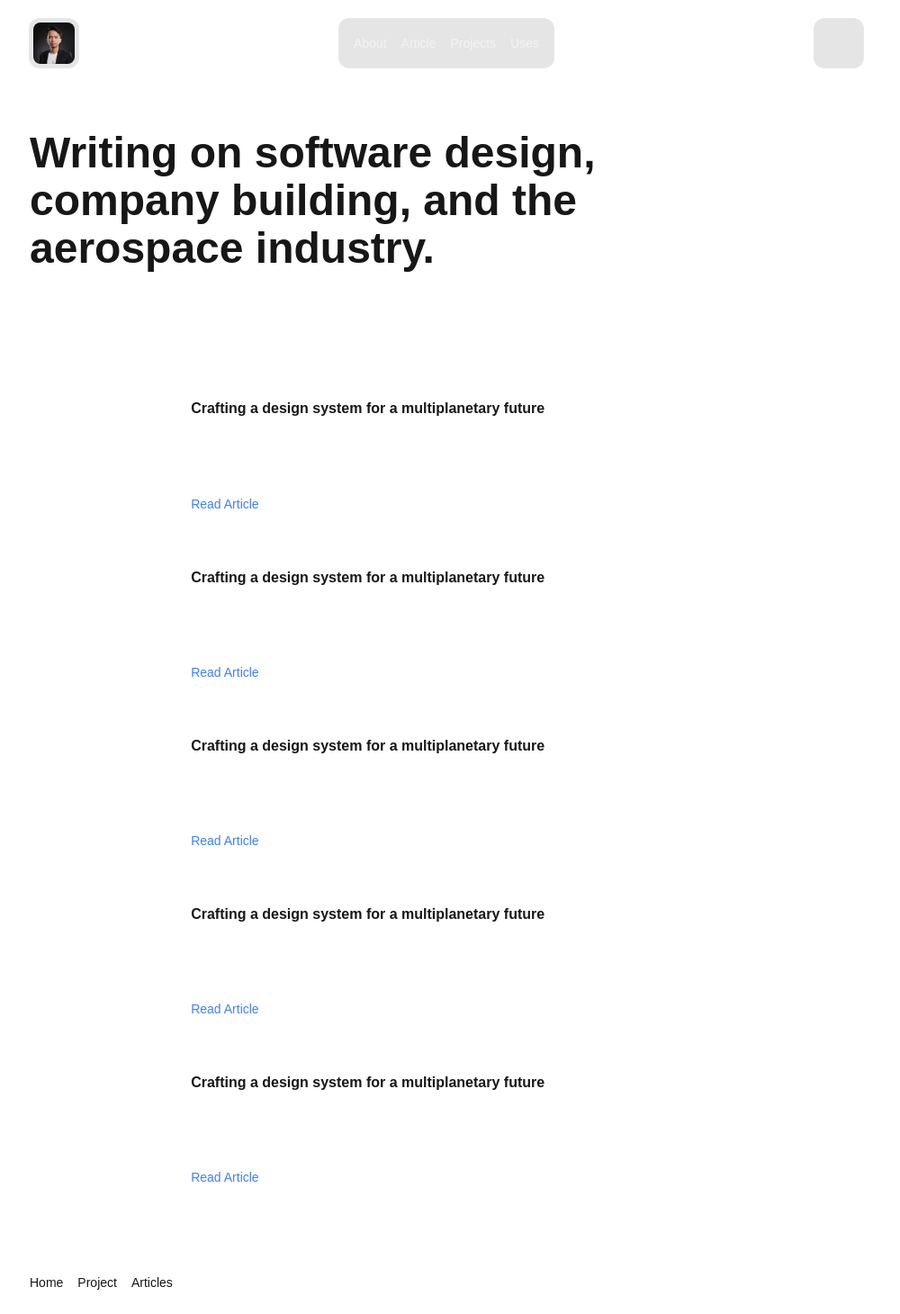
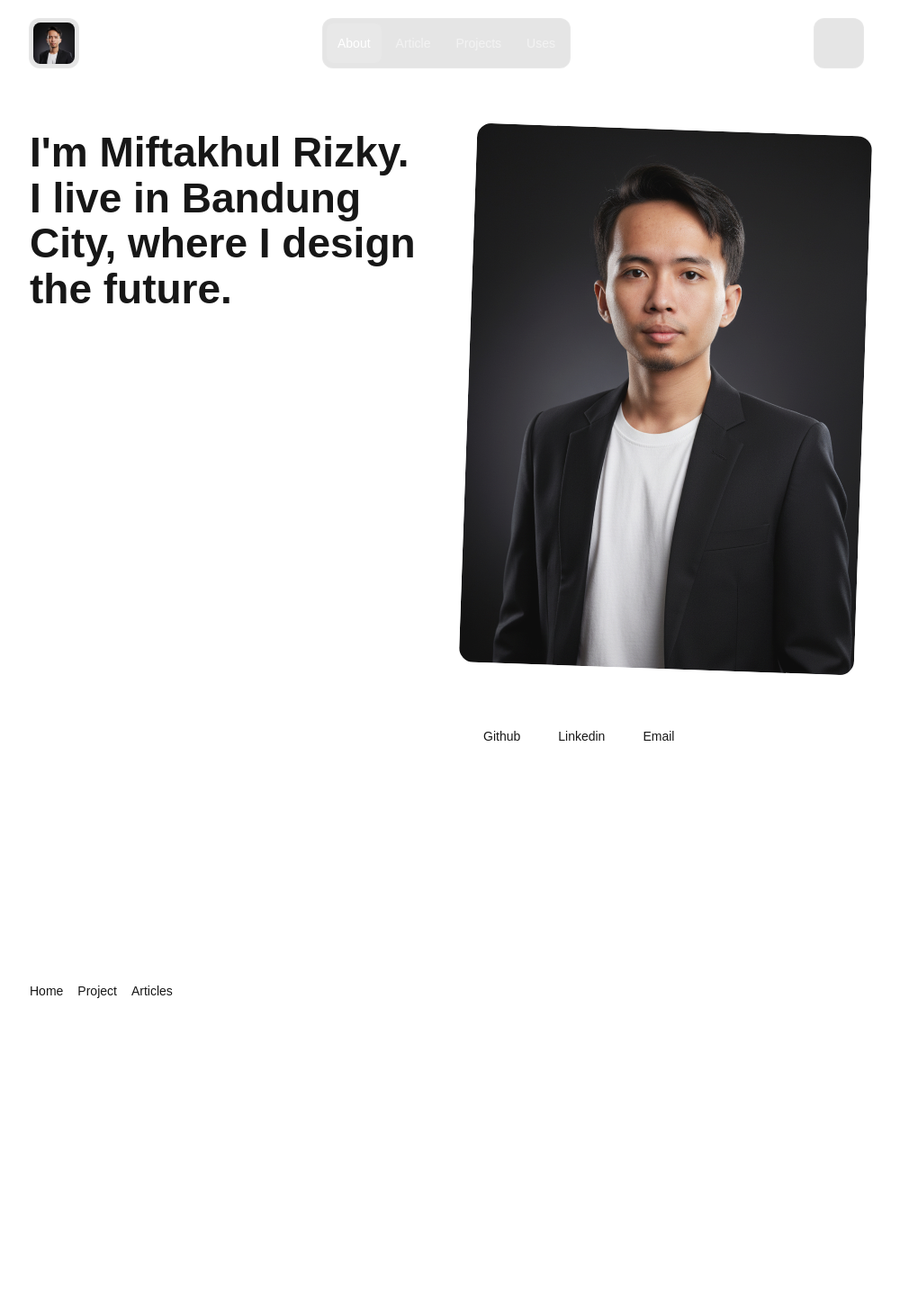
Before and after one commit to mmriz16/portfolio-latest, a Next.js app: page /pages/about in a window 1280 px wide. Shown: the whole page at 90% size, without its empty margins (144-1144 px from the left). After the commit the page ends 1136 px from the top, so only its background shows below. Built offline with nearby package versions, Linux system fonts and the light colour scheme.

Commit message:
feat: update UI components and add profile image
- Add border and hover effects to articles and project cards
- Update navbar styling and active link highlighting
- Add profile image and social links to about page
- Restructure home page layout
- Update uses page with categorized content

```diff
--- a/src/app/components/navbar.tsx
+++ b/src/app/components/navbar.tsx
@@ -1,20 +1,23 @@
 'use client';
 import Image from 'next/image';
 import Link from 'next/link';
+import { usePathname } from 'next/navigation';
 
 
 export default function Navbar() {
+  const pathname = usePathname();
+
   return (
     <div className="container w-full  lg:max-w-3xl xl:max-w-5xl mx-auto px-4 md:px-12 fixed top-5 left-1/2 -translate-x-1/2 flex justify-between">
       <div className="p-1 rounded-xl bg-black/10 w-fit h-fit border border-white/10 backdrop-blur-xl">
         <Link href="/"><Image className="rounded-lg" width={46} height={46} src="/img/profile.jpg" alt="profile" /></Link>
       </div>
-      <div className="p-4 rounded-xl bg-black/10 w-fit border border-white/10 backdrop-blur-xl hidden md:flex justify-center">
-        <ul className="flex gap-4 text-sm items-center text-white/50">
-          <li className="hover:text-white"><Link href="/pages/about">About</Link></li>
-          <li className="hover:text-white"><Link href="/pages/articles/list">Article</Link></li>
-          <li className="hover:text-white"><Link href="/pages/project/list">Projects</Link></li>
-          <li className="hover:text-white"><Link href="/pages/uses">Uses</Link></li>
+      <div className="p-1 rounded-xl bg-black/10 w-fit border border-white/10 backdrop-blur-xl hidden md:flex justify-center">
+        <ul className="flex gap-1 text-sm items-center text-white/50">
+          <Link href="/pages/about"><li className={`hover:text-white hover:bg-white/10 rounded-lg p-3 hover:cursor-pointer ${pathname === '/pages/about' ? 'text-white bg-white/10' : ''}`}>About</li></Link>
+          <Link href="/pages/articles/list"><li className={`hover:text-white hover:bg-white/10 rounded-lg p-3 hover:cursor-pointer ${pathname.startsWith('/pages/articles') ? 'text-white bg-white/10' : ''}`}>Article</li></Link>
+          <Link href="/pages/project/list"><li className={`hover:text-white hover:bg-white/10 rounded-lg p-3 hover:cursor-pointer ${pathname.startsWith('/pages/project') ? 'text-white bg-white/10' : ''}`}>Projects</li></Link>
+          <Link href="/pages/uses"><li className={`hover:text-white hover:bg-white/10 rounded-lg p-3 hover:cursor-pointer ${pathname === '/pages/uses' ? 'text-white bg-white/10' : ''}`}>Uses</li></Link>
         </ul>
       </div>
       <div className="flex gap-3">
--- a/src/app/page.tsx
+++ b/src/app/page.tsx
@@ -15,15 +15,17 @@ export default function Home() {
       <Navbar />
       <Hero />
       <Photos />
+      <Container>
+        <div className="grid grid-cols-1 gap-4">
           <Project />
-      <Container>
           <div className="grid grid-cols-1 md:grid-cols-12 gap-4">
             <div className="col-span-1 md:col-span-6 w-full h-full">
               <Articles />
             </div>
-          <div className="col-span-1 md:col-span-6 gap-4 w-full flex flex-col md:pr-6 pr-0">
+            <div className="col-span-1 md:col-span-6 gap-4 w-full flex flex-col pr-0">
               <Update />
               <Work />
+            </div>
           </div>
         </div>
       </Container>
--- a/src/app/pages/about/page.tsx
+++ b/src/app/pages/about/page.tsx
@@ -1,4 +1,5 @@
 'use client';
+import Image from 'next/image';
 
 import Container from '../../components/container';
 import Navbar from '../../components/navbar';
@@ -9,74 +10,25 @@ export default function Articles() {
     <>
       <Navbar />
       <Container>
-        <div className="flex flex-col gap-7 px-6 mt-24 mb-12">
-          <div className="w-full max-w-[650px]">
-            <h1 id='title' className="text-5xl font-bold leading-[1.1]">Writing on software design, company building, and the aerospace industry.</h1>
+        <div className="grid grid-cols-2 grid-rows-1 gap-12 px-6 mt-24 mb-12">
+          <div className='flex flex-col gap-12'>
+            <div className="w-full max-w-[650px]">
+              <h1 id='title' className="text-[46px] font-bold leading-[1.1]">I&apos;m Miftakhul Rizky. I live in Bandung City, where I design the future.</h1>
+            </div>
+            <div className="flex flex-col gap-6">
+              <p id='desc' className="text-base font-medium text-white/50">I&apos;ve loved making things for as long as I can remember, and wrote my first program when I was 6 years old, just two weeks after my mom brought home the brand new Macintosh LC 550 that I taught myself to type on.</p>
+              <p id='desc' className="text-base font-medium text-white/50">The only thing I loved more than computers as a kid was space. When I was 8, I climbed the 40-foot oak tree at the back of our yard while wearing my older sister&apos;s motorcycle helmet, counted down from three, and jumped — hoping the tree was tall enough that with just a bit of momentum I&apos;d be able to get to orbit.</p>
+              <p id='desc' className="text-base font-medium text-white/50">I spent the next few summers indoors working on a rocket design, while I recovered from the multiple surgeries it took to fix my badly broken legs. It took nine iterations, but when I was 15 I sent my dad&apos;s Blackberry into orbit and was able to transmit a photo back down to our family computer from space.</p>
+              <p id='desc' className="text-base font-medium text-white/50">Today, I&apos;m the founder of Planetaria, where we&apos;re working on civilian space suits and manned shuttle kits you can assemble at home so that the next generation of kids really can make it to orbit — from the comfort of their own backyards.</p>
+            </div>
           </div>
-          <div className="w-full max-w-[650px]">
-            <p id='desc' className="text-base font-medium text-white/50">All of my long-form thoughts on programming, leadership, product design, and more, collected in chronological order.</p>
-          </div>
-        </div>
-        <div className="flex gap-7 flex-col ml-6 place-content-between h-full border-l-1 mb-2 border-white/20">
-          <div className="flex">
-            <div className="basis-1/6 px-5 py-4">
-              <p className="text-sm text-white/30">August 03, 2025</p>
-            </div>
-            <a href='/articles/detail' className="basis-4/6">
-              <div className="card hover:bg-white/5 px-5 py-4 rounded-xl gap-2 flex flex-col">
-                <h1 className="text-base font-semibold">Crafting a design system for a multiplanetary future</h1>
-                <p className="text-sm leading-[1.6] overflow-ellipsis line-clamp-3 text-white/50">In the ever-evolving landscape of technology, the need for a robust design system that can adapt to the multiplanetary future is more critical than ever. A design system that is flexible, scalable, and efficient can help organizations create seamless user experiences across different platforms and devices.</p>
-                <p className="text-sm text-[#417ffa]">Read Article</p>
-              </div>
-            </a>
-          </div>
-          <div className="flex">
-            <div className="basis-1/6 px-5 py-4">
-              <p className="text-sm text-white/30">August 03, 2025</p>
-            </div>
-            <a href='/articles/detail' className="basis-4/6">
-              <div className="card hover:bg-white/5 px-5 py-4 rounded-xl gap-2 flex flex-col">
-                <h1 className="text-base font-semibold">Crafting a design system for a multiplanetary future</h1>
-                <p className="text-sm leading-[1.6] overflow-ellipsis line-clamp-3 text-white/50">In the ever-evolving landscape of technology, the need for a robust design system that can adapt to the multiplanetary future is more critical than ever. A design system that is flexible, scalable, and efficient can help organizations create seamless user experiences across different platforms and devices.</p>
-                <p className="text-sm text-[#417ffa]">Read Article</p>
-              </div>
-            </a>
-          </div>
-          <div className="flex">
-            <div className="basis-1/6 px-5 py-4">
-              <p className="text-sm text-white/30">August 03, 2025</p>
-            </div>
-            <a href='/articles/detail' className="basis-4/6">
-              <div className="card hover:bg-white/5 px-5 py-4 rounded-xl gap-2 flex flex-col">
-                <h1 className="text-base font-semibold">Crafting a design system for a multiplanetary future</h1>
-                <p className="text-sm leading-[1.6] overflow-ellipsis line-clamp-3 text-white/50">In the ever-evolving landscape of technology, the need for a robust design system that can adapt to the multiplanetary future is more critical than ever. A design system that is flexible, scalable, and efficient can help organizations create seamless user experiences across different platforms and devices.</p>
-                <p className="text-sm text-[#417ffa]">Read Article</p>
-              </div>
-            </a>
-          </div>
-          <div className="flex">
-            <div className="basis-1/6 px-5 py-4">
-              <p className="text-sm text-white/30">August 03, 2025</p>
-            </div>
-            <a href='/articles/detail' className="basis-4/6">
-              <div className="card hover:bg-white/5 px-5 py-4 rounded-xl gap-2 flex flex-col">
-                <h1 className="text-base font-semibold">Crafting a design system for a multiplanetary future</h1>
-                <p className="text-sm leading-[1.6] overflow-ellipsis line-clamp-3 text-white/50">In the ever-evolving landscape of technology, the need for a robust design system that can adapt to the multiplanetary future is more critical than ever. A design system that is flexible, scalable, and efficient can help organizations create seamless user experiences across different platforms and devices.</p>
-                <p className="text-sm text-[#417ffa]">Read Article</p>
-              </div>
-            </a>
-          </div>
-          <div className="flex">
-            <div className="basis-1/6 px-5 py-4">
-              <p className="text-sm text-white/30">August 03, 2025</p>
-            </div>
-            <a href='/articles/detail' className="basis-4/6">
-              <div className="card hover:bg-white/5 px-5 py-4 rounded-xl gap-2 flex flex-col">
-                <h1 className="text-base font-semibold">Crafting a design system for a multiplanetary future</h1>
-                <p className="text-sm leading-[1.6] overflow-ellipsis line-clamp-3 text-white/50">In the ever-evolving landscape of technology, the need for a robust design system that can adapt to the multiplanetary future is more critical than ever. A design system that is flexible, scalable, and efficient can help organizations create seamless user experiences across different platforms and devices.</p>
-                <p className="text-sm text-[#417ffa]">Read Article</p>
-              </div>
-            </a>
+          <div>
+            <Image className='rounded-2xl rotate-2 overflow-hidden relative -z-10' src="/img/me.jpg" alt="profile" width={460} height={100} />
+            <ul className='flex gap-2 mt-12'>
+              <li className='text-sm p-4 border border-white/10 rounded-xl hover:cursor-pointer hover:bg-white/10 hover:border-white/0'>Github</li>
+              <li className='text-sm p-4 border border-white/10 rounded-xl hover:cursor-pointer hover:bg-white/10 hover:border-white/0'>Linkedin</li>
+              <li className='text-sm p-4 border border-white/10 rounded-xl hover:cursor-pointer hover:bg-white/10 hover:border-white/0'>Email</li>
+            </ul>
           </div>
         </div>
       </Container>
--- a/src/app/pages/home/articles.tsx
+++ b/src/app/pages/home/articles.tsx
@@ -2,7 +2,7 @@
 
 export default function Articles() {
   return (
-    <div className="flex flex-col place-content-between h-full">
+    <div className="flex flex-col place-content-between h-full border border-white/10 rounded-2xl">
       <div className="card hover:bg-white/5 p-6 rounded-xl gap-2 flex flex-col">
         <p className="pl-4 text-sm border-l-1 mb-2 border-white/60 text-white/30">August 03, 2025</p>
         <h1 className="text-base font-semibold">Crafting a design system for a multiplanetary future</h1>
--- a/src/app/pages/home/work.tsx
+++ b/src/app/pages/home/work.tsx
@@ -58,7 +58,7 @@ export default function Work() {
           <div className="col-span-4 col-start-9 text-end text-xs text-white/30">Aug 2019 - Jan 2020</div>
         </div>
       </div>
-      <button className="text-xs py-4 bg-white/10 w-full text-white font-semibold rounded-xl">Download Resume</button>
+      <a href="https://drive.usercontent.google.com/download?id=1tVqFRQ9YBrp20cSlxNlMzl3CNGKg9WT9&export=download&authuser=0&confirm=t&uuid=8a8cfeaa-38f9-4b97-8de5-5ba4287ebf74&at=AN8xHoop83HufVUBdKQAZnf65EiG:1756906123576" ><button className="text-xs py-4 bg-white/10 w-full text-white font-semibold rounded-xl cursor-default hover:cursor-pointer">Download Resume</button></a>
     </div>
   );
 }
--- a/src/app/pages/uses/page.tsx
+++ b/src/app/pages/uses/page.tsx
@@ -19,63 +19,60 @@ export default function Uses() {
         <div className="flex gap-7 flex-col ml-6 place-content-between h-full border-l-1 mb-2 border-white/20">
           <div className="flex">
             <div className="basis-1/6 px-5 py-4">
-              <p className="text-sm text-white/30">August 03, 2025</p>
+              <p className="text-sm text-white">Workstation</p>
             </div>
-            <a href='/pages/articles/detail' className="basis-4/6">
+            <div className="flex flex-col gap-2 basis-4/6">
+              <a href='/pages/articles/detail'>
                 <div className="card hover:bg-white/5 px-5 py-4 rounded-xl gap-2 flex flex-col">
-                <h1 className="text-base font-semibold">Crafting a design system for a multiplanetary future</h1>
+                  <h1 className="text-base font-semibold">Lenovo Legion Y7000SE</h1>
                   <p className="text-sm leading-[1.6] overflow-ellipsis line-clamp-3 text-white/50">In the ever-evolving landscape of technology, the need for a robust design system that can adapt to the multiplanetary future is more critical than ever. A design system that is flexible, scalable, and efficient can help organizations create seamless user experiences across different platforms and devices.</p>
-                <p className="text-sm text-[#417ffa]">Read Article</p>
+                </div>
+              </a>
+              <a href='/pages/articles/detail'>
+                <div className="card hover:bg-white/5 px-5 py-4 rounded-xl gap-2 flex flex-col">
+                  <h1 className="text-base font-semibold">Logitech MX Master 3S</h1>
+                  <p className="text-sm leading-[1.6] overflow-ellipsis line-clamp-3 text-white/50">In the ever-evolving landscape of technology, the need for a robust design system that can adapt to the multiplanetary future is more critical than ever. A design system that is flexible, scalable, and efficient can help organizations create seamless user experiences across different platforms and devices.</p>
                 </div>
               </a>
             </div>
+          </div>
           <div className="flex">
             <div className="basis-1/6 px-5 py-4">
-              <p className="text-sm text-white/30">August 03, 2025</p>
+              <p className="text-sm text-white">Design Tools</p>
             </div>
+            <div className="flex flex-col gap-2 basis-4/6">
               <a href='/articles/detail' className="basis-4/6">
                 <div className="card hover:bg-white/5 px-5 py-4 rounded-xl gap-2 flex flex-col">
-                <h1 className="text-base font-semibold">Crafting a design system for a multiplanetary future</h1>
+                  <h1 className="text-base font-semibold">Figma</h1>
                   <p className="text-sm leading-[1.6] overflow-ellipsis line-clamp-3 text-white/50">In the ever-evolving landscape of technology, the need for a robust design system that can adapt to the multiplanetary future is more critical than ever. A design system that is flexible, scalable, and efficient can help organizations create seamless user experiences across different platforms and devices.</p>
-                <p className="text-sm text-[#417ffa]">Read Article</p>
+                </div>
+              </a>
+              <a href='/articles/detail' className="basis-4/6">
+                <div className="card hover:bg-white/5 px-5 py-4 rounded-xl gap-2 flex flex-col">
+                  <h1 className="text-base font-semibold">Adobe Illustrator</h1>
+                  <p className="text-sm leading-[1.6] overflow-ellipsis line-clamp-3 text-white/50">In the ever-evolving landscape of technology, the need for a robust design system that can adapt to the multiplanetary future is more critical than ever. A design system that is flexible, scalable, and efficient can help organizations create seamless user experiences across different platforms and devices.</p>
                 </div>
               </a>
             </div>
+          </div>
           <div className="flex">
             <div className="basis-1/6 px-5 py-4">
-              <p className="text-sm text-white/30">August 03, 2025</p>
+              <p className="text-sm text-white">Productivity</p>
             </div>
+            <div className="flex flex-col gap-2 basis-4/6">
               <a href='/articles/detail' className="basis-4/6">
                 <div className="card hover:bg-white/5 px-5 py-4 rounded-xl gap-2 flex flex-col">
-                <h1 className="text-base font-semibold">Crafting a design system for a multiplanetary future</h1>
+                  <h1 className="text-base font-semibold">Notion</h1>
                   <p className="text-sm leading-[1.6] overflow-ellipsis line-clamp-3 text-white/50">In the ever-evolving landscape of technology, the need for a robust design system that can adapt to the multiplanetary future is more critical than ever. A design system that is flexible, scalable, and efficient can help organizations create seamless user experiences across different platforms and devices.</p>
-                <p className="text-sm text-[#417ffa]">Read Article</p>
+                </div>
+              </a>
+              <a href='/articles/detail' className="basis-4/6">
+                <div className="card hover:bg-white/5 px-5 py-4 rounded-xl gap-2 flex flex-col">
+                  <h1 className="text-base font-semibold">Zoom</h1>
+                  <p className="text-sm leading-[1.6] overflow-ellipsis line-clamp-3 text-white/50">In the ever-evolving landscape of technology, the need for a robust design system that can adapt to the multiplanetary future is more critical than ever. A design system that is flexible, scalable, and efficient can help organizations create seamless user experiences across different platforms and devices.</p>
                 </div>
               </a>
             </div>
-          <div className="flex">
-            <div className="basis-1/6 px-5 py-4">
-              <p className="text-sm text-white/30">August 03, 2025</p>
-            </div>
-            <a href='/articles/detail' className="basis-4/6">
-              <div className="card hover:bg-white/5 px-5 py-4 rounded-xl gap-2 flex flex-col">
-                <h1 className="text-base font-semibold">Crafting a design system for a multiplanetary future</h1>
-                <p className="text-sm leading-[1.6] overflow-ellipsis line-clamp-3 text-white/50">In the ever-evolving landscape of technology, the need for a robust design system that can adapt to the multiplanetary future is more critical than ever. A design system that is flexible, scalable, and efficient can help organizations create seamless user experiences across different platforms and devices.</p>
-                <p className="text-sm text-[#417ffa]">Read Article</p>
-              </div>
-            </a>
-          </div>
-          <div className="flex">
-            <div className="basis-1/6 px-5 py-4">
-              <p className="text-sm text-white/30">August 03, 2025</p>
-            </div>
-            <a href='/articles/detail' className="basis-4/6">
-              <div className="card hover:bg-white/5 px-5 py-4 rounded-xl gap-2 flex flex-col">
-                <h1 className="text-base font-semibold">Crafting a design system for a multiplanetary future</h1>
-                <p className="text-sm leading-[1.6] overflow-ellipsis line-clamp-3 text-white/50">In the ever-evolving landscape of technology, the need for a robust design system that can adapt to the multiplanetary future is more critical than ever. A design system that is flexible, scalable, and efficient can help organizations create seamless user experiences across different platforms and devices.</p>
-                <p className="text-sm text-[#417ffa]">Read Article</p>
-              </div>
-            </a>
           </div>
         </div>
       </Container>
```
Also changed, not shown: src/app/pages/home/project.tsx (+6 -8 lines), public/img/me.jpg (added). Lines whose indentation alone changed are shown as unchanged.
